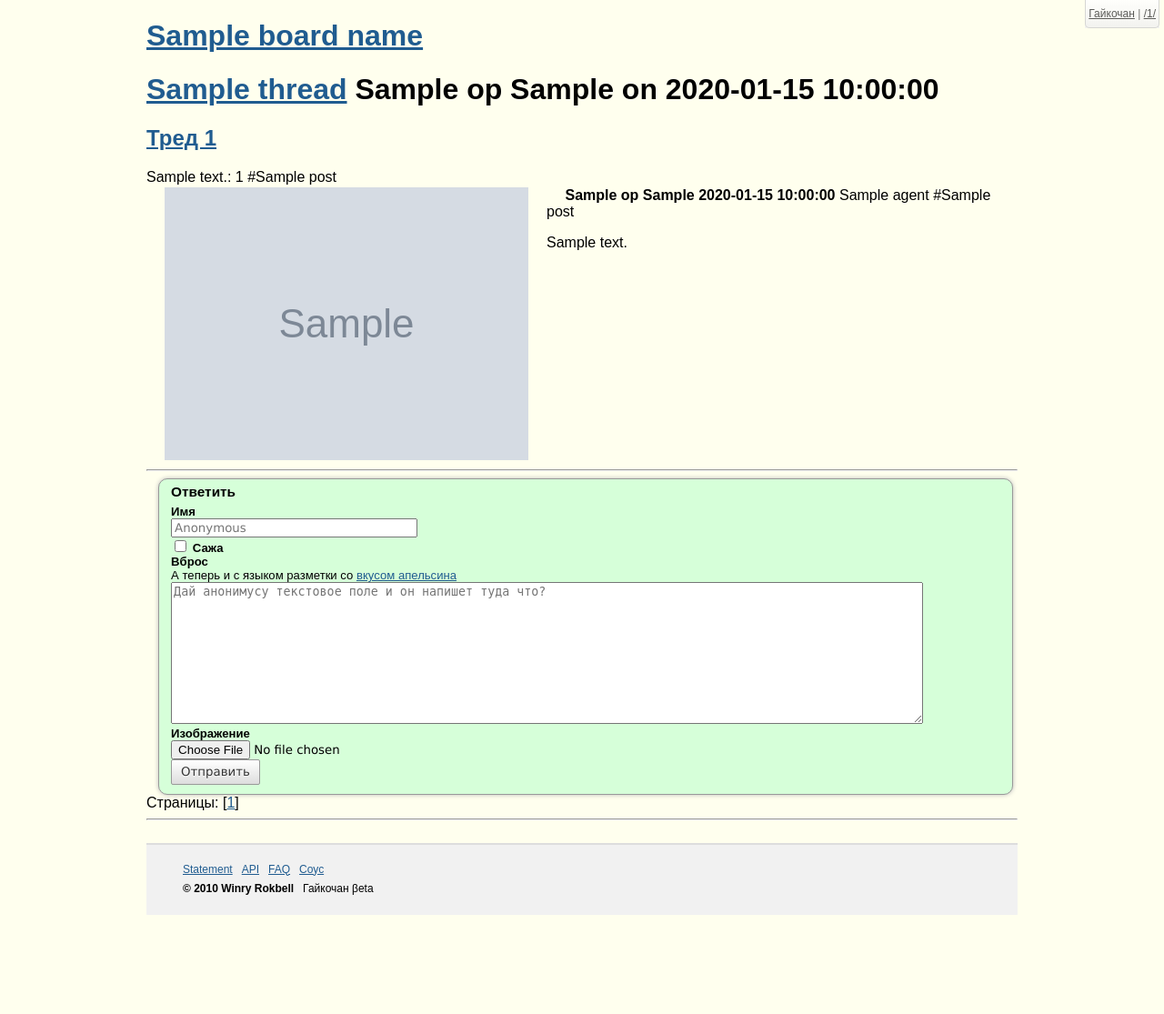
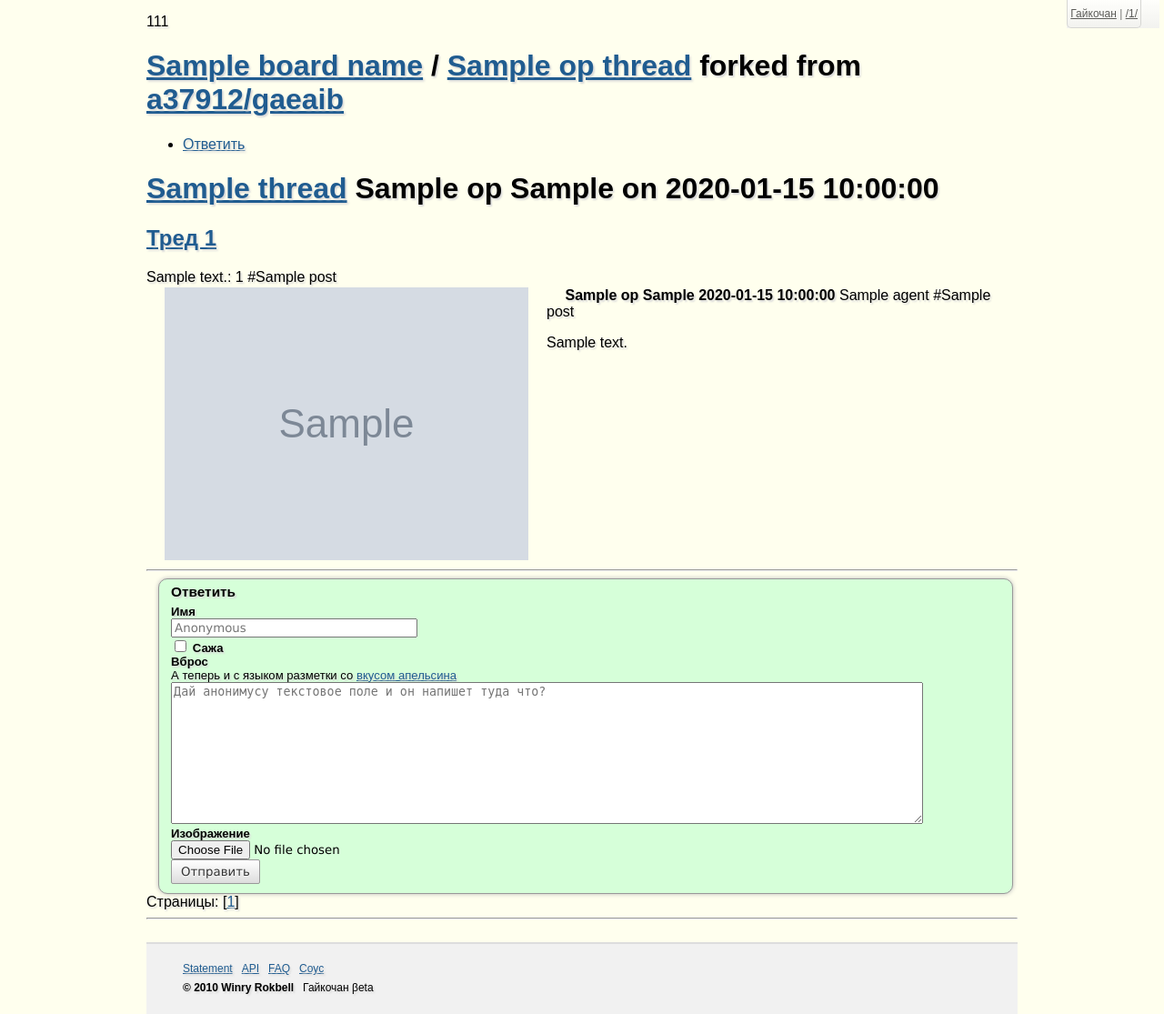
Before and after one commit to a37912/gaeaib, a Python web app: template src/templates/thread.html in a window 1280 px wide. Shown: the whole page at 91% size. Run offline with Jinja, Linux system fonts and the light colour scheme; the template is opened without the code that fills it: most values are stand-ins (such as "Sample title", 1, 10 or a date in 2020); grey boxes marked "Sample" are stand-in pictures.

Commit message:
some work

```diff
--- a/src/aib/ib.py
+++ b/src/aib/ib.py
@@ -49,6 +49,9 @@ class Board(RequestHandler):
     data['board'] = board # board name
     data['boards'] = boardlist_order
     data['pages'] = range(BOARD_PAGES)
+    if data['threads']:
+      data['op_thread'] = data['threads'][0]
+      data['threads'] = data['threads'][1:]
 
     html = render_template("thread.html", **data)
 
--- a/src/static/css/global.css
+++ b/src/static/css/global.css
@@ -17,7 +17,17 @@ body {
   right: 10px;
   overflow-y: scroll;
   overflow-x: hidden;
+  text-shadow: #d8d8d8 0.1em 0.1em 2px;
 }
+html, body {
+  height: 100%;
+}
+
+body {
+  font: 16px Arial, Helvetica, sans-serif;
+  position: relative;
+}
+
 
 ::-webkit-scrollbar {
   width: 10px;
@@ -59,6 +69,7 @@ body {
   max-width: 958px;
   min-width: 200px;
   position: relative;
+  padding-top: 15px;
 }
 
 img {
@@ -83,14 +94,6 @@ tr,td,div,p,li {
   text-decoration: none;
 }
 
-html, body {
-  height: 100%;
-}
-
-body {
-  font: 16px Arial, Helvetica, sans-serif;
-  position: relative;
-}
 
 p {
 
@@ -112,7 +115,7 @@ q {
   quotes: "“" "”" "‘" "’"
 }
 
-/* Add form */
+/* @group Add Form */
 
 div #postarea {
   background-color: white;
@@ -185,7 +188,11 @@ input[type="checkbox"] + label:hover {
   font-size: 1.25em;
 }
 
-/* /Add form */
+
+
+/* @end */
+
+/* @group Top Nav */
 
 #topmenu {
   position: fixed;
@@ -196,6 +203,7 @@ input[type="checkbox"] + label:hover {
   filter: progid:DXImageTransform.Microsoft.Gradient(startColorStr=#ffffff,endColorStr=#efefef);
   opacity: 0.8;
   right: 5px;
+  padding-right: 20px;
 }
 
 #topmenu nav {
@@ -220,7 +228,11 @@ input[type="checkbox"] + label:hover {
   font-size: 12px;
 }
 
-/* Footer */
+
+
+/* @end */
+
+/* @group Footer */
 
 footer {
   margin: 25px 0 0 0;
@@ -265,7 +277,7 @@ footer ul.sosueme li a {
   color: #666;
 }
 
-/* /footer */
+/* @end */
 
 .post {
   float: right;
@@ -500,7 +512,7 @@ button.g-button, a.g-button, input[type=submit].g-button {
   border: 1px solid #dce5eb;
 }
 
-/* Rainbow */
+/* @group Rainbow */
 
 .rainbow {
   height: 9px;
@@ -515,7 +527,7 @@ button.g-button, a.g-button, input[type=submit].g-button {
   float: left;
 }
 
-/* scrollbar */
+/* @end */
 
 
 /*
--- a/src/templates/thread.html
+++ b/src/templates/thread.html
@@ -6,6 +6,24 @@
 <a href="{{image.full}}" target="_blank"><img class="thumb" src="{{image.thumb}}"/></a>
 
 {%- endmacro -%}
+
+{% block precontent %}
+111
+  {%- if op_thread %}
+  <div class="title-actions-bar">
+    <h1>
+      <a href="/{{ board }}/">{{ board_name }}</a> / <strong><a href="/{{ board }}/{{ op_thread.id }}">{{ op_thread.safe_subject }}</a></strong>
+      <span class="fork-flag">
+        <span class="text">forked from <a href="/a37912/gaeaib">a37912/gaeaib</a></span>
+      </span>
+    </h1>
+    <ul class="actions">
+      <li><a href="http://github.com/xen/gaeaib/tree/master" class="minibutton btn-back"><span><span class="icon"></span>Ответить</span></a></li>
+    </ul>
+  </div>
+  {%- endif %}
+
+{% endblock %}
 
 {% block content %}
 {% if reply %}
```
